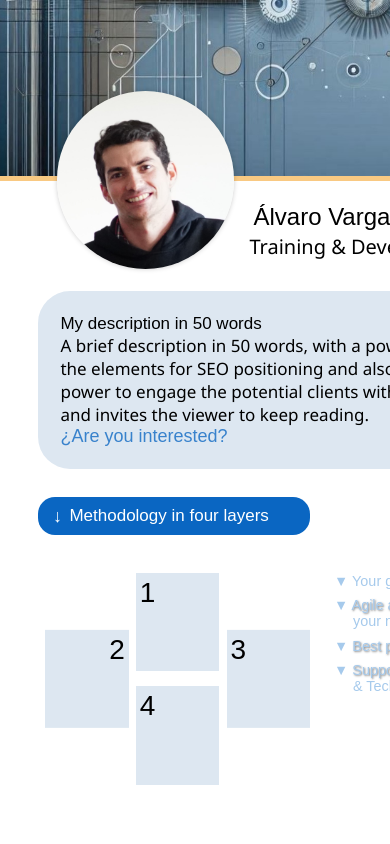
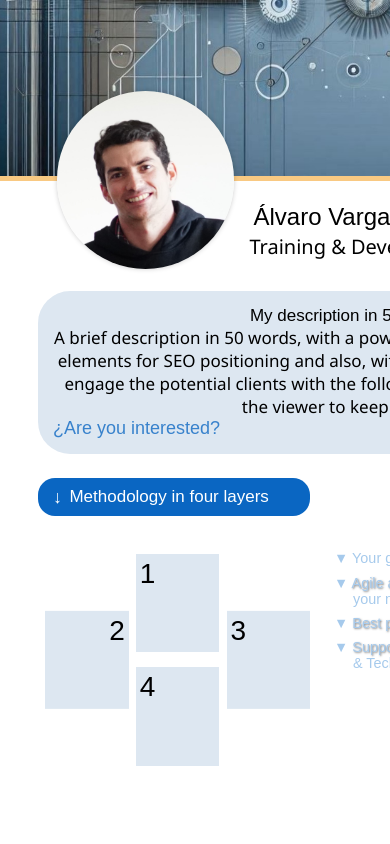
Before and after one commit to AlvaRocruIT/AlvaRocruIT.github.oi, a plain HTML site: page index.html in a window 390 px wide. Shown: the top 844 px of the page. Drawn offline with Linux system fonts and the light colour scheme.

Commit message:
Update styles.css
resave

```diff
--- a/styles.css
+++ b/styles.css
@@ -63,7 +63,7 @@
         padding: 1rem; /* Ajusta el padding para móviles */
     }
 
-    .name, .subtitle, {
+    .name, .subtitle, .description-header, .description-text {
         font-size: 1rem; /* Ajusta el tamaño de fuente si es necesario */
         text-align: center; /* Centra el texto si quieres un diseño más limpio */
     }
@@ -71,18 +71,11 @@
     .bullet-point {
         font-size: 0.9rem; /* Tamaño de fuente más pequeño para dispositivos móviles */
     }
-
     @media (min-width: 481px) and (max-width: 768px) {
     /* Estilos específicos para pantallas 18:9 */
     .container {
         padding: 1.5rem;
     }
-}
-
-* {
-    margin: 0;
-    padding: 0;
-    box-sizing: border-box;
 }
 
 * {
@@ -107,7 +100,7 @@ body {
     flex-grow: 1;
     justify-content: space-between; /* Espacia los elementos de arriba hacia abajo */
     width: 19.05cm;
-    height: 34.67cm;
+    height: 27.9cm;
     background-color: #FFFFFF;
     box-shadow: 0 0 10px rgba(0, 0, 0, 0.1);
     padding: 0;
@@ -187,7 +180,7 @@ body {
     right: 1.5cm; /* 1.5 cm del borde derecho */
     background-color: #DDE7F1; /* Color celeste */
     border-radius: 0.85cm; /* Esquinas redondeadas */
-    padding: 0.6cm; /* Espaciado interno */
+    padding: 0.4cm; /* Espaciado interno */
 }
 
 .description-header {
@@ -210,7 +203,7 @@ body {
 
 .methodology-box {
     position: absolute; /* Posicionamiento absoluto para el cuadro de texto de metodología */
-    top: calc(13.16cm); /* Espaciado adecuado debajo del primer cuadro de texto */
+    top: calc(12.66cm); /* Espaciado adecuado debajo del primer cuadro de texto */
     left: 1cm; /* 1 cm del borde izquierdo */
     width: 7.2cm; /* Ancho del cuadro */
     height: 1cm; /* Alto del cuadro */
@@ -238,7 +231,7 @@ body {
 
 .rectangle-box {
     position: absolute;
-    top: calc(15.16cm);
+    top: calc(14.66cm);
     left: 3.6cm;
     display: flex;
     flex-direction: column;
@@ -294,7 +287,7 @@ body {
 
 .bullet-points {
     position: absolute; /* Posicionamiento absoluto para colocar la sección */
-    top: calc(15.16cm); /* Alineación con el rectángulo 1 */
+    top: calc(14.56cm); /* Alineación con el rectángulo 1 */
     left: calc(8.4cm); /* 0.5 cm desde el borde derecho del rectángulo 3 */
     max-width: calc(100% - 1.5cm);
     font-family: 'Segoe UI Variable Small Semibold', sans-serif; /* Fuente para los títulos */
```
